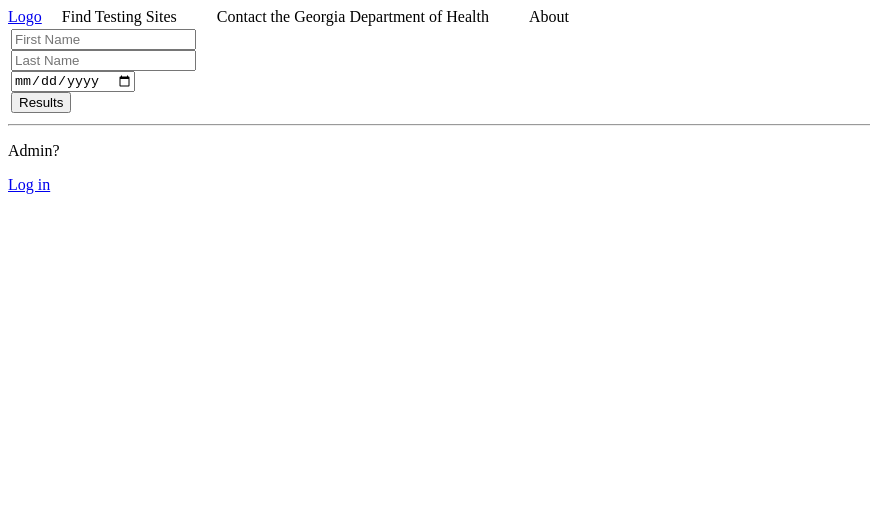
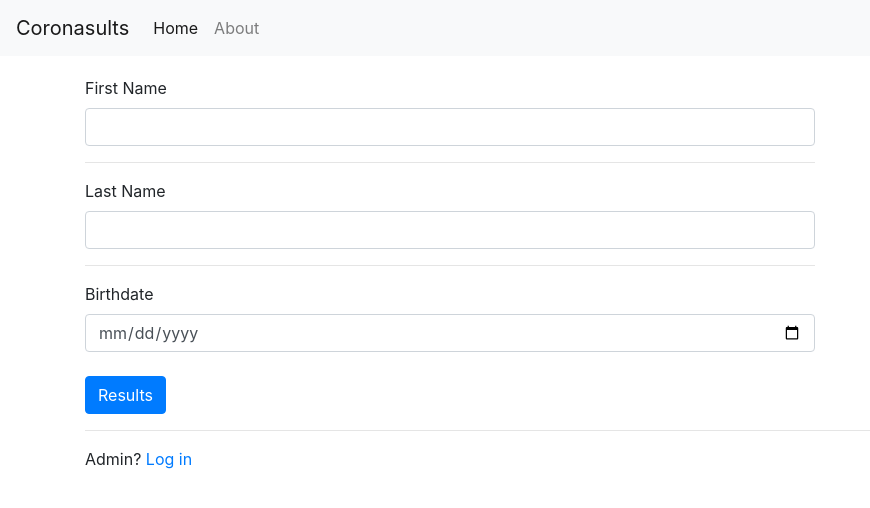
Before and after one commit to christophrrb/coronasults, an Angular app in the folder coronasults/: page /index in a window 1280 px wide. Shown: the top 508 px of the page, without its empty margins (0-870 px from the left). Built offline with nearby package versions, Linux system fonts and the light colour scheme; no server answers.

Commit message:
Added CSS to non-admin pages

```diff
--- a/coronasults/src/app/_template/footer/footer.component.html
+++ b/coronasults/src/app/_template/footer/footer.component.html
@@ -1,3 +1,3 @@
 <hr>
-<p>Admin?</p>
+<p style="display: inline">Admin? </p>
 <a routerLink="/login">Log in</a>
--- a/coronasults/src/app/_template/landing_page/results/results.component.css
+++ b/coronasults/src/app/_template/landing_page/results/results.component.css
@@ -0,0 +1,4 @@
+#result {
+	margin-top: auto;
+	margin-bottom: auto;
+}
--- a/coronasults/src/app/_template/landing_page/results/results.component.html
+++ b/coronasults/src/app/_template/landing_page/results/results.component.html
@@ -1,14 +1,17 @@
-<table>
-	<tr>
-		<td>
-			<input type="text" placeholder="First Name"><br>
-			<input type="text" placeholder="Last Name"><br>
-			<input type="date"><br>
-			<button (click)="getResults()">Results</button>
-		</td>
-		<td>
-			<p>{{ result }}</p>
-		</td>
-	</tr>
-</table>
+<div class="row">
+	<div class="col-md-8">
+		<label for="first-name">First Name</label><br>
+		<input id="first-name" class="form-control" type="text"><hr>
+
+		<label for="last-name">Last Name</label><br>
+		<input id="last-name" class="form-control" type="text"><hr>
+
+		<label for="date">Birthdate</label><br>
+		<input id="date" class="form-control" type="date" ><br>
+		<button (click)="getResults()" class="btn btn-primary">Results</button>
+	</div>
+	<div id="result" class="col-md-4">
+		<h3 class="align-middle">{{result}}</h3>
+	</div>
+</div>
 <app-footer></app-footer>
--- a/coronasults/src/app/_template/navbar/navbar.component.css
+++ b/coronasults/src/app/_template/navbar/navbar.component.css
@@ -1,10 +1,3 @@
-ul {
-	list-style-type: none;
-	margin: 0;
-	padding: 0;
+nav {
+	margin-bottom: 20px;
 }
-
-li {
-	display: inline;
-	margin: 20px;
-}
--- a/coronasults/src/app/_template/navbar/navbar.component.html
+++ b/coronasults/src/app/_template/navbar/navbar.component.html
@@ -1,6 +1,17 @@
-<nav>
-	<a routerLink="/index">Logo</a>
-	<li>Find Testing Sites</li>
-	<li>Contact the Georgia Department of Health</li>
-	<li>About</li>
+<nav class="navbar navbar-expand-lg navbar-light bg-light">
+	<a class="navbar-brand" routerLink="">Coronasults</a>
+	<button class="navbar-toggler" type="button" data-toggle="collapse" data-target="#navbarSupportedContent" aria-controls="navbarSupportedContent" aria-expanded="false" aria-label="Toggle navigation">
+		<span class="navbar-toggler-icon"></span>
+	</button>
+
+	<div class="collapse navbar-collapse" id="navbarSupportedContent">
+		<ul class="navbar-nav mr-auto">
+			<li class="nav-item">
+				<a class="nav-link" routerLink="/index" routerLinkActive="active">Home <span class="sr-only">(current)</span></a>
+			</li>
+			<li class="nav-item">
+				<a class="nav-link" href="#">About</a>
+			</li>
+		</ul>
+	</div>
 </nav>
--- a/coronasults/src/app/app.component.html
+++ b/coronasults/src/app/app.component.html
@@ -1,2 +1,4 @@
 <app-navbar></app-navbar>
-<router-outlet></router-outlet>
+<div class="container">
+	<router-outlet></router-outlet>
+</div>
--- a/coronasults/src/app/login-page/login-page.component.html
+++ b/coronasults/src/app/login-page/login-page.component.html
@@ -1,7 +1,11 @@
 <label for="username">Username</label>
-<input id="username" type="text">
+<input id="username" class="form-control" type="text">
+
+<br>
 
 <label for="pw">Password</label>
-<input id="pw" type="text">
+<input id="pw" class="form-control" type="password">
+
 <br>
-<button (click)="getUser()">Login</button>
+
+<button (click)="getUser()" class="btn btn-primary">Login</button>
--- a/coronasults/src/index.html
+++ b/coronasults/src/index.html
@@ -6,6 +6,7 @@
   <base href="/">
   <meta name="viewport" content="width=device-width, initial-scale=1">
   <link rel="icon" type="image/x-icon" href="favicon.ico">
+  <link rel="stylesheet" href="https://stackpath.bootstrapcdn.com/bootstrap/4.4.1/css/bootstrap.min.css" integrity="sha384-Vkoo8x4CGsO3+Hhxv8T/Q5PaXtkKtu6ug5TOeNV6gBiFeWPGFN9MuhOf23Q9Ifjh" crossorigin="anonymous">
 </head>
 <body>
   <app-root></app-root>
```
